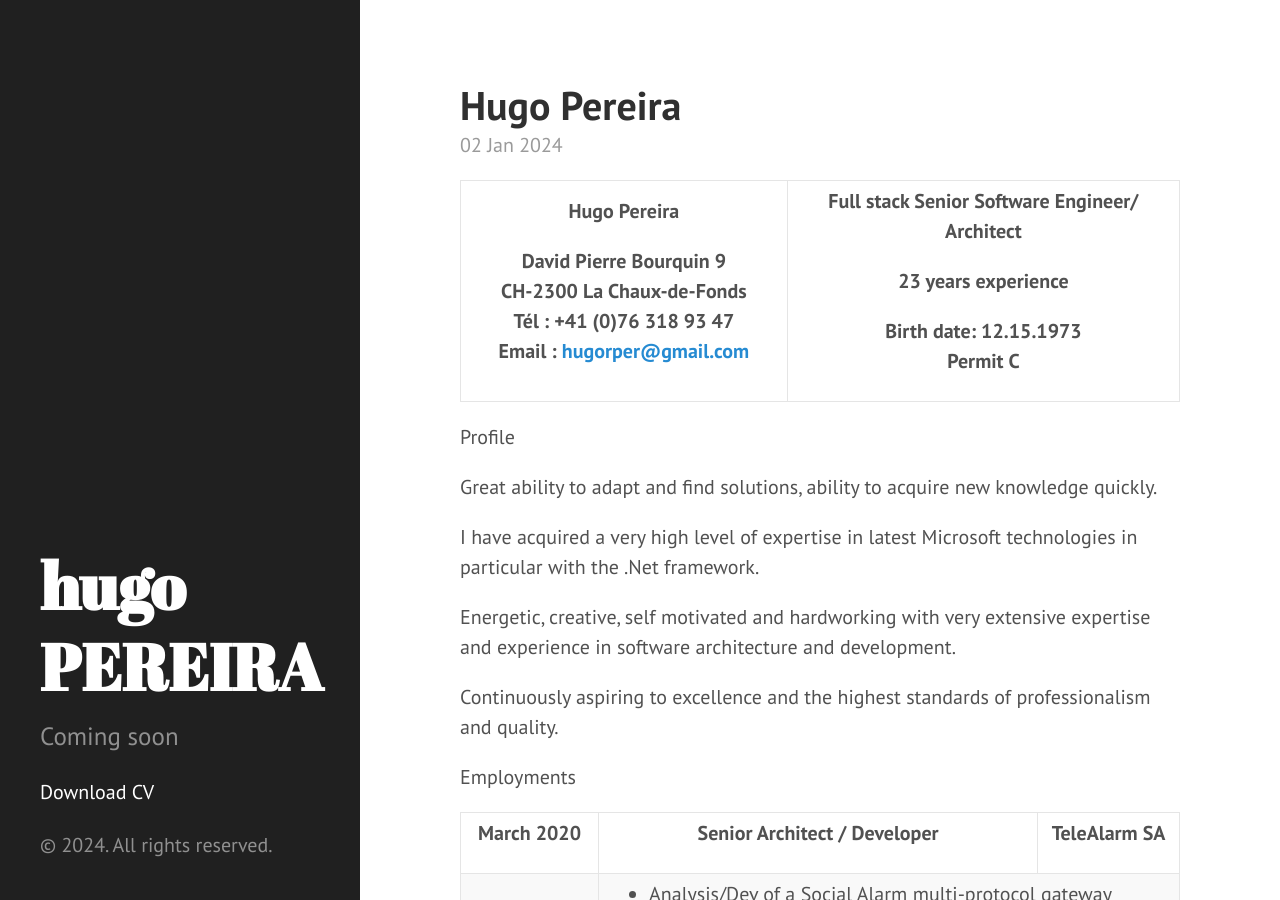
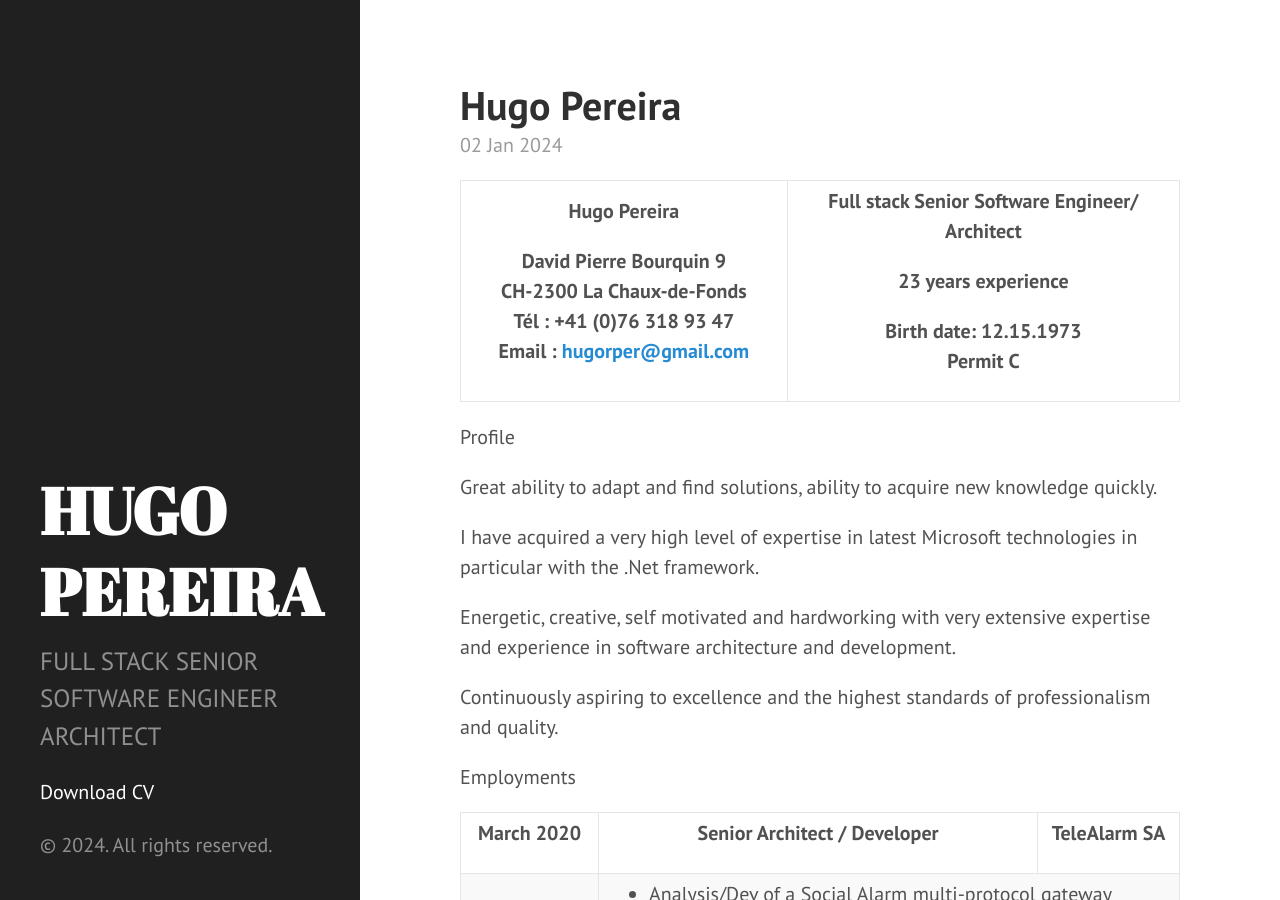
Before and after one commit to hugorper/hugorper.github.io, a Jekyll site: the page built from index.html, in a window 1280 px wide and 900 px high. Built offline with Jekyll 4.4.1, drawn with Linux system fonts in a browser that asks for light colours; the list of posts is cut into pages by our own code.

Commit message:
Update _config.yml

```diff
--- a/_config.yml
+++ b/_config.yml
@@ -7,9 +7,9 @@ permalink:        pretty
 relative_permalinks: false
 
 # Setup
-title:            hugo PEREIRA
+title:            HUGO PEREIRA
 tagline:          'A personal presentation'
-description:      'Coming soon'
+description:      'FULL STACK SENIOR SOFTWARE ENGINEER ARCHITECT'
 url:              https://github.com/hugorper.github.io
 baseurl:          /
 
```
